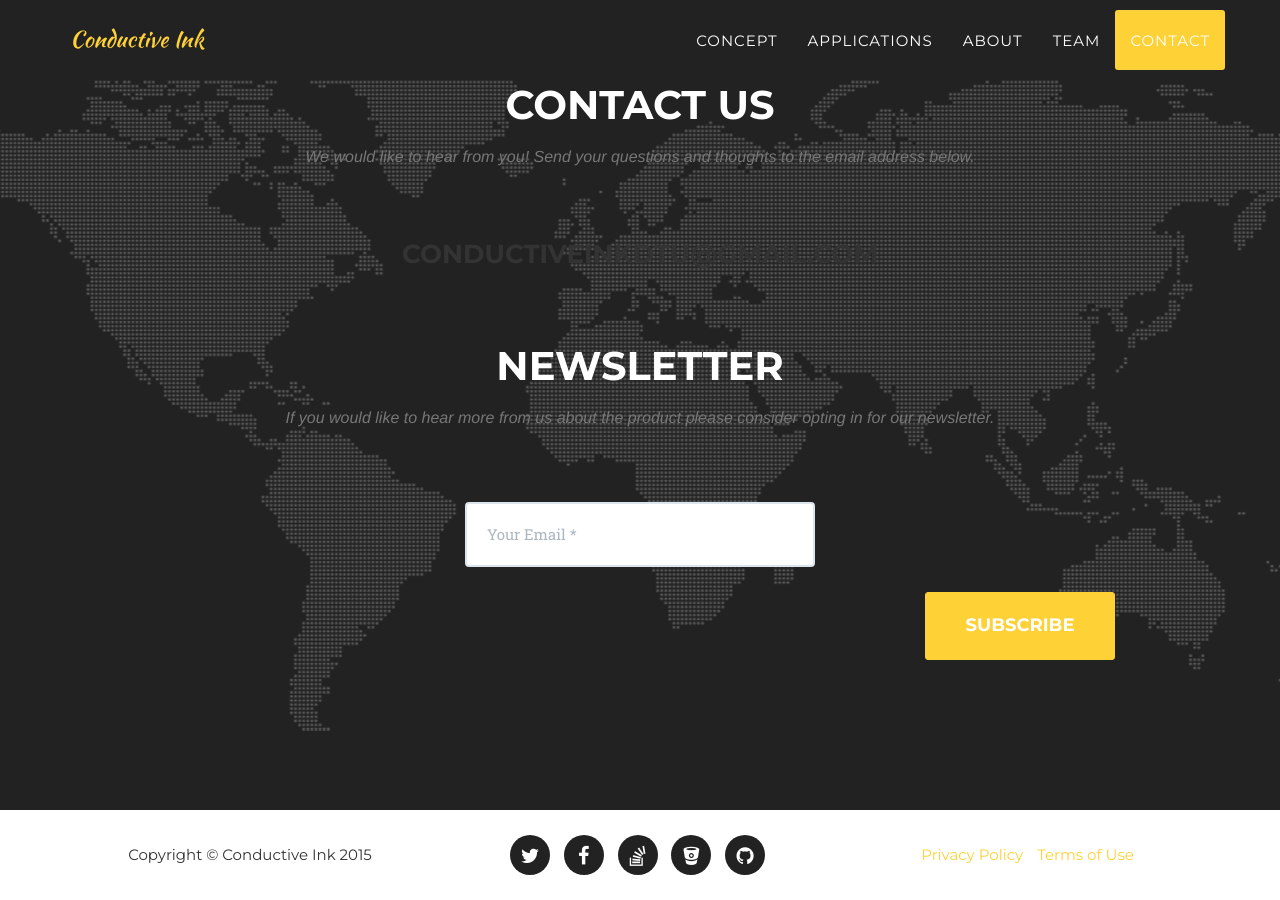
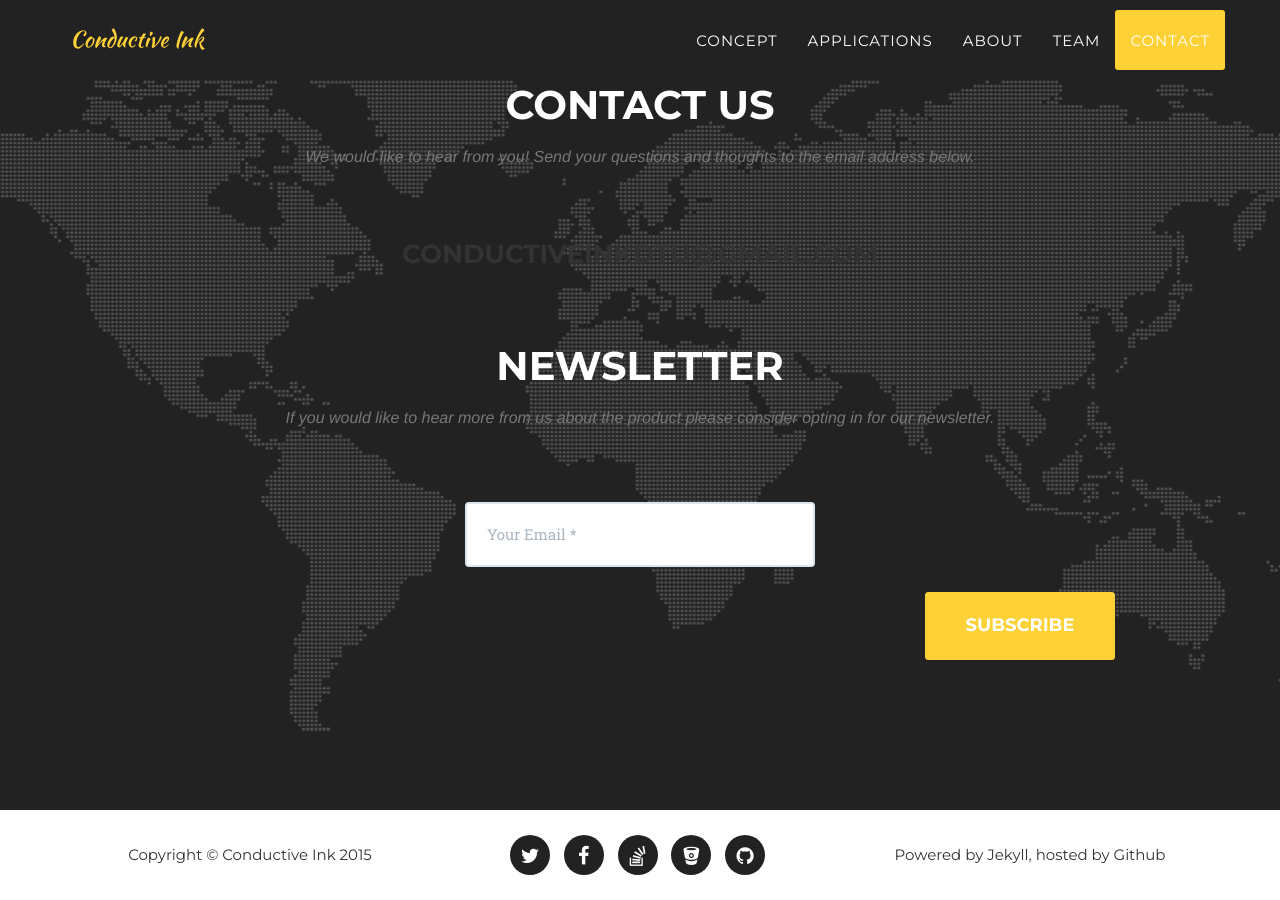
Before and after one commit to conink/conink.github.io, a Jekyll site: the page built from index.html, in a window 1280 px wide and 900 px high, scrolled down 5323 px. Built offline with Jekyll 4.4.1, drawn with Linux system fonts in a browser that asks for light colours; some web fonts are replaced; comment, search, counter and statistics services are not loaded.

Commit message:
changed footer

```diff
--- a/_includes/footer.html
+++ b/_includes/footer.html
@@ -13,12 +13,10 @@
                     </ul>
                 </div>
                 <div class="col-md-4">
-                    <ul class="list-inline quicklinks">
-                        <li><a href="#">Privacy Policy</a>
-                        </li>
-                        <li><a href="#">Terms of Use</a>
-                        </li>
-                    </ul>
+                    <span class="copyright">
+                        <span>Powered by Jekyll, hosted by Github
+                        </span>
+                    </span>
                 </div>
             </div>
         </div>
```
